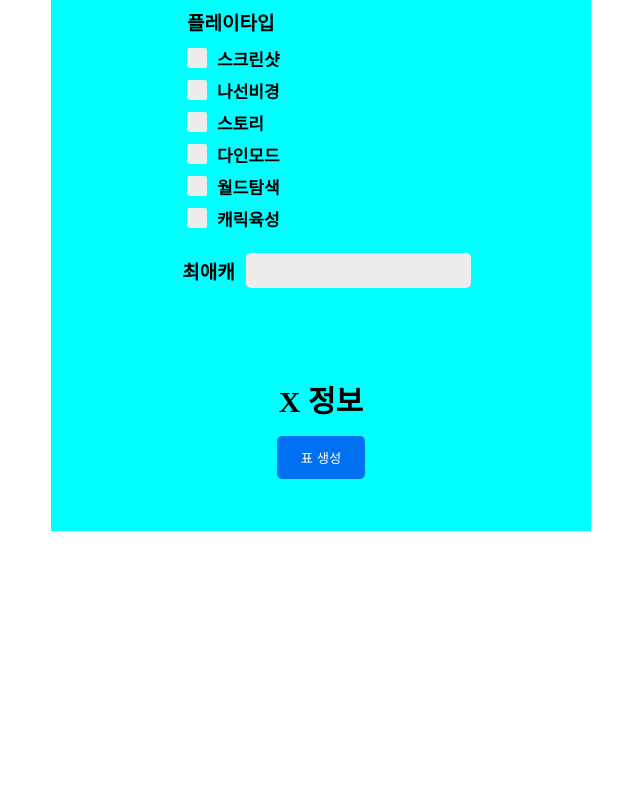
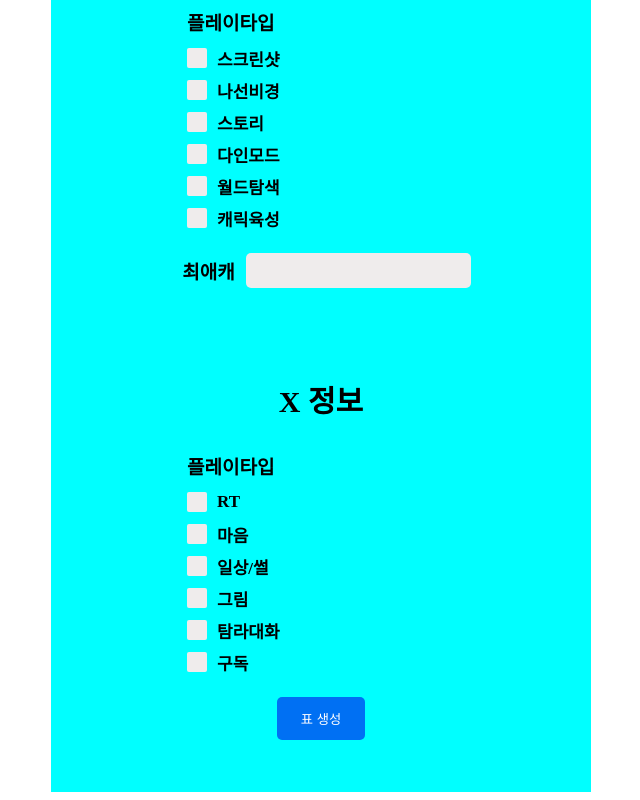
Before and after one commit to ParkGiraffe/genshin-xchinso-autogen, a Next.js app: page / in a window 1280 px wide. Shown: the part 868-1668 px from the top of the page, without its empty margins (319-959 px from the left). Before the commit the page ends 1407 px from the top, so only its background shows below. Built offline with nearby package versions, Linux system fonts and the light colour scheme.

Commit message:
Feat: X정보 섹션 제작 착수

```diff
--- a/src/app/page.js
+++ b/src/app/page.js
@@ -93,6 +93,9 @@ export default function Home() {
   const [server, setServer] = useState("");
   const [playType, setPlayType] = useState("");
   const [bias, setBias] = useState("");
+
+  // X 정보
+  const [xType, setXType] = useState('');
 
   const [interests, setInterests] = useState("");
   const [hobbies, setHobbies] = useState("");
@@ -193,6 +196,17 @@ export default function Home() {
           />
           <SectionDivder />
           <TopText>X 정보</TopText>
+          <Checklist
+            elements={[
+              "RT",
+              "마음",
+              "일상/썰",
+              "그림",
+              "탐라대화",
+              "구독",
+            ]}
+            onChecked={(e) => setXType(e)}
+          />
           {/* <TextArea
             placeholder="자기소개"
             value={bio}
--- a/src/components/OneLineTextInput.js
+++ b/src/components/OneLineTextInput.js
@@ -10,10 +10,8 @@ const OneLineTextInput = (props) => {
       <FormTextContainer>
         <FormText>{placeholder}</FormText>
       </FormTextContainer>
-      {/* <Spacer /> */}
       <TextInput
         type="text"
-        // placeholder='입력하세요'
         value={value}
         onChange={onChange}
         required
```
